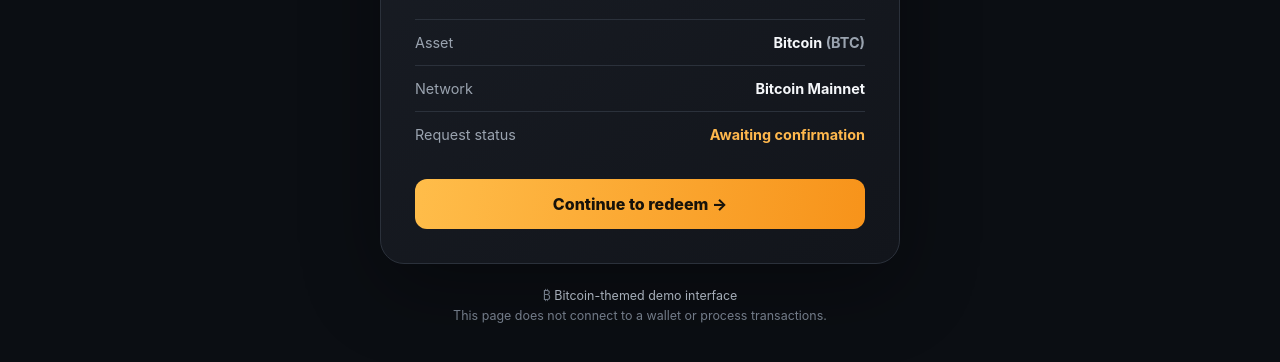
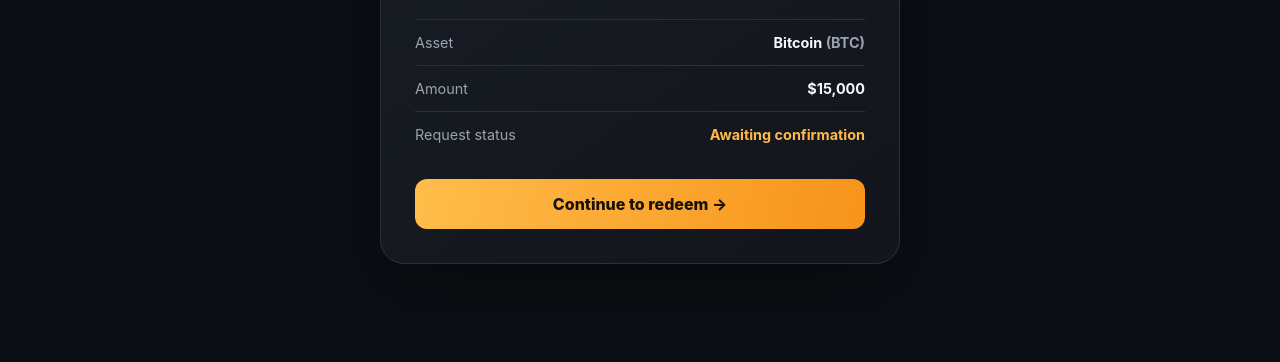
Before and after one commit to bleepbloopai/redeembitcoin, a plain HTML site: page index.html in a window 1280 px wide. Shown: the part 594-956 px from the top of the page. After the commit the page ends 906 px from the top, so only its background shows below. Drawn offline with Linux system fonts and the light colour scheme.

Commit message:
Update index.html

```diff
--- a/index.html
+++ b/index.html
@@ -44,12 +44,11 @@
     <h2 id="cardTitle">Redeem Bitcoin</h2>
     <p>You're about to begin the redemption process. Take a moment to make sure you're ready.</p>
     <div class="details"><span>Asset</span><strong>Bitcoin <span class="highlight">(BTC)</span></strong></div>
-    <div class="details"><span>Network</span><strong>Bitcoin Mainnet</strong></div>
+    <div class="details"><span>Amount</span><strong>$15,000</strong></div>
     <div class="details"><span>Request status</span><strong class="highlight">Awaiting confirmation</strong></div>
     <button id="startButton" type="button">Continue to redeem →</button>
     <div id="status" class="status" role="status" aria-live="polite"></div>
   </section>
-  <p class="footer">₿ <span>Bitcoin-themed demo interface</span><br>This page does not connect to a wallet or process transactions.</p>
 </main>
 
 </body>
```
